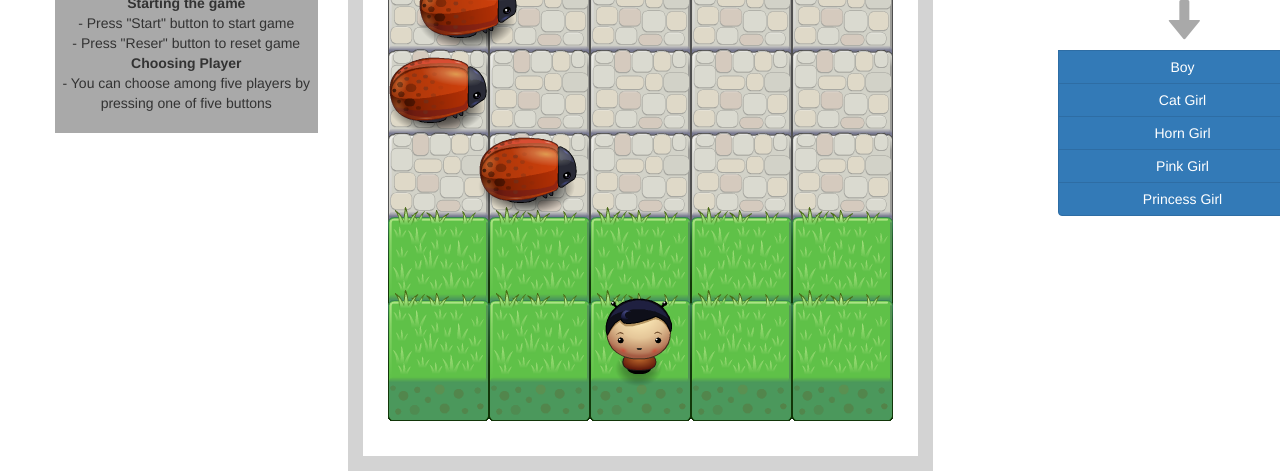
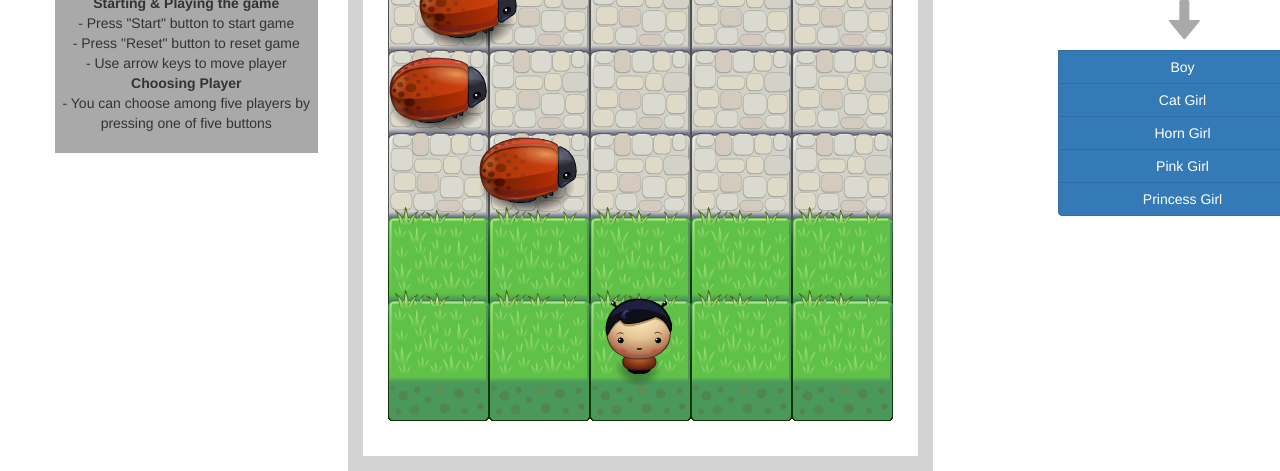
Before and after one commit to mchedlish/arcade-game, a plain HTML site: page index.html in a window 1280 px wide. Shown: the part 353-824 px from the top of the page. Drawn offline with Linux system fonts and the light colour scheme; a web font is replaced by a local one.

Commit message:
final push

```diff
--- a/index.html
+++ b/index.html
@@ -42,9 +42,10 @@
                         <dd>- You should reach water to earn a point</dd>
                         <dd>- You will lose two points if you collide with a bug</dd>
                         <dd>- Winner of the game should collect 50 points</dd>
-  <dt>Starting the game</dt>
+                        <dt>Starting & Playing the game</dt>
                         <dd>- Press "Start" button to start game</dd>
-  <dd>- Press "Reser" button to reset game</dd>
+                        <dd>- Press "Reset" button to reset game</dd>
+                        <dd>- Use arrow keys to move player</dd>
                         <dt>Choosing Player</dt>
                         <dd>- You can choose among five players by pressing one of five buttons</dd>
                     </dl>
```
Also changed, not shown: 1 other file. Lines whose indentation alone changed are shown as unchanged.
